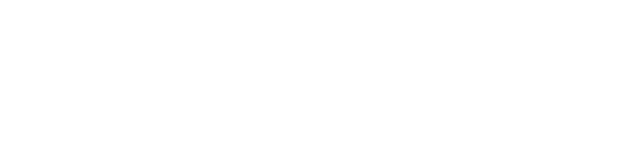
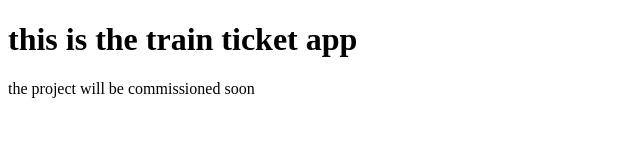
Before and after one commit to Ubee28/ticketapp, a plain HTML site: page index.html in a window 1280 px wide. Shown: the whole page, without its empty margins (0-640 px from the left). Drawn offline with Linux system fonts and the light colour scheme.

Commit message:
The commisioning date was added

```diff
--- a/index.html
+++ b/index.html
@@ -8,7 +8,8 @@
 			</head>
 			<body>
 
-
+				<h1>this is the train ticket app</h1>
+				<p>the project will be commissioned soon</p>
 
 
 
```
